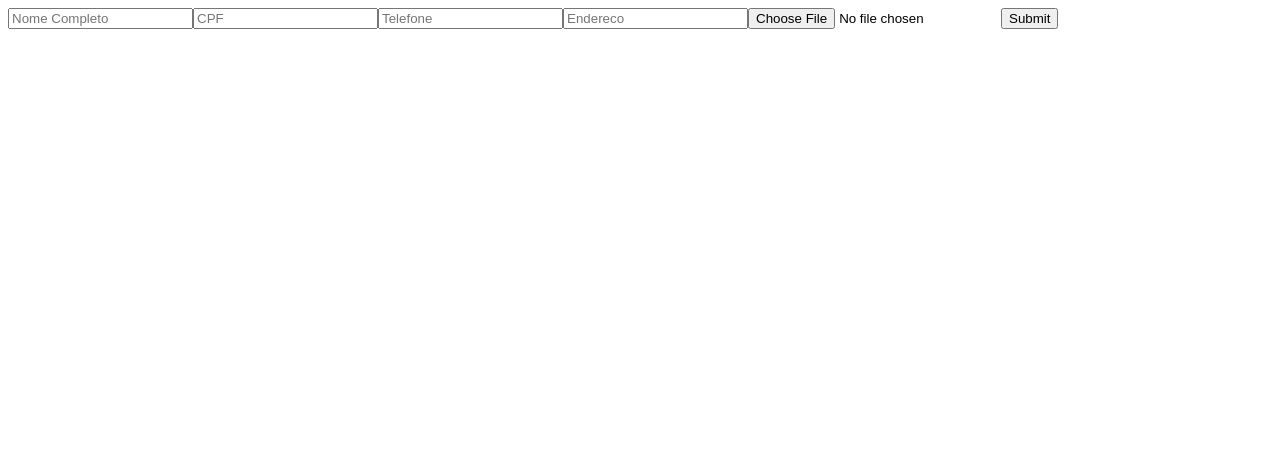
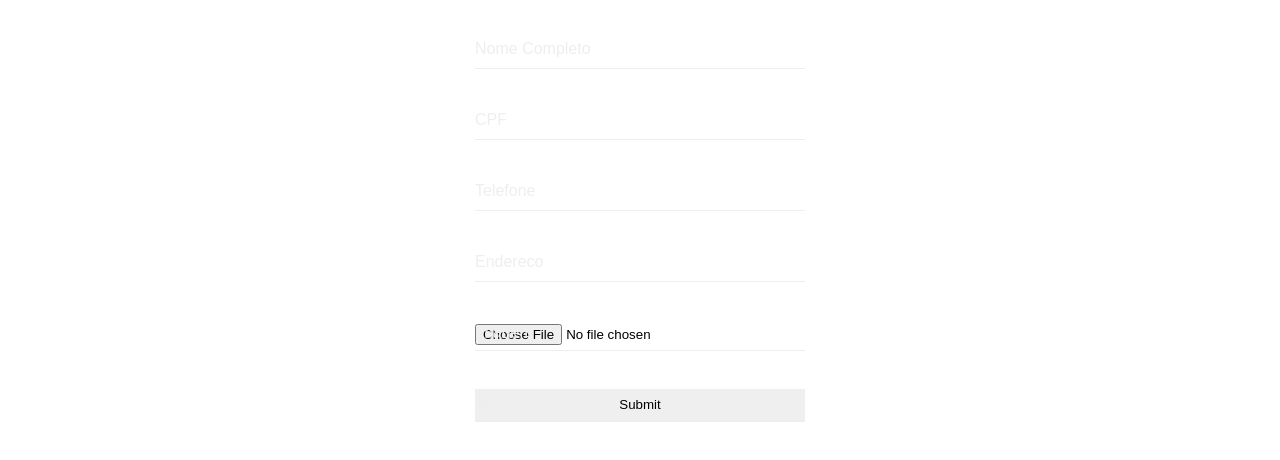
Before and after one commit to brunorpassos/form_test, a website built with webpack: page index.html in a window 1280 px wide. Built offline with nearby package versions, Linux system fonts and the light colour scheme.

Commit message:
Layout structured

```diff
--- a/src/css/_colors.scss
+++ b/src/css/_colors.scss
@@ -1,2 +1,6 @@
-$main: darkblue;
-$secondary: orange;
+$default-color: #EFEEED;
+$default-color-active: #333333;
+
+$valid-field-color: #00C8B3;
+
+$invalid-field-color: #EB4A46;
--- /dev/null
+++ b/src/css/_fonts.scss
@@ -0,0 +1,3 @@
+$default-font: sans-serif;
+
+$font-size-active: 12px;
--- a/src/css/main.scss
+++ b/src/css/main.scss
@@ -1,9 +1,44 @@
 @import "colors";
+@import "fonts";
 
-.test1 {
-  color: $main;
+.customer-form {
+  display: flex;
+  flex-direction: column;
+  margin: 0 auto;
+  max-width: 350px;
+  min-width: 260px;
 }
 
-.test2 {
-  color: $secondary;
+.form-element {
+  display: flex;
+  flex-wrap: wrap;
+  flex-direction: column;
+  margin: 10px;
 }
+
+.form-label {
+  font-family: $default-font;
+  position: relative;
+  transition: top 0.3s, font-size 0.3s, color 0.3s;
+  top: 22px;
+  color: $default-color;
+
+  &.active-label {
+    transition: top 0.3s, font-size 0.3s, color 0.3s;
+    top: 2px;
+    font-size: $font-size-active;
+    color: $default-color-active;
+  }
+}
+
+.form-input {
+  border: 0;
+  border-bottom: solid 1px $default-color;
+  outline: none;
+  line-height: 30px;
+
+  &:focus {
+    transition: border-bottom 0.3s;
+    border-bottom: solid 2px $default-color-active;
+  }
+}
--- a/src/js/app.js
+++ b/src/js/app.js
@@ -1,17 +1,39 @@
 import "../css/main.scss"
 import { formData } from "./data";
 
-
-debugger;
 var form = document.createElement("form");
+form.className = "customer-form"
 document.getElementById("app").append(form);
 
 for(var i = 0; i < formData.length; i++) {
-  var formElement = document.createElement("input");
-  debugger;
-  formElement.id = formData[i].id;
-  formElement.name = formData[i].name;
-  formElement.placeholder = formData[i].placeholder;
-  formElement.type = formData[i].type;
+  var formElement = document.createElement("div");
+  formElement.className = "form-element";
+
+  var formLabel = document.createElement("label");
+  formLabel.htmlFor = formData[i].id;
+  formLabel.append(formData[i].placeholder);
+  formLabel.className = "form-label";
+
+  var formInput = document.createElement("input");
+  formInput.className = "form-input";
+  formInput.id = formData[i].id;
+  formInput.name = formData[i].name;
+  formInput.type = formData[i].type;
+
   form.appendChild(formElement);
+  formElement.appendChild(formLabel);
+  formElement.appendChild(formInput);
+  setFocusEventListener(formInput.id);
 }
+
+function setFocusEventListener(inputId) {
+  document.getElementById(inputId).addEventListener("focus", function() {
+    this.previousSibling.classList.add("active-label")
+  });
+
+  document.getElementById(inputId).addEventListener("focusout", function() {
+    if (!this.value.trim()) {
+      this.previousSibling.classList.remove("active-label");
+    }
+  });
+}
```
Also changed, not shown: index.html (+0 -4 lines).
